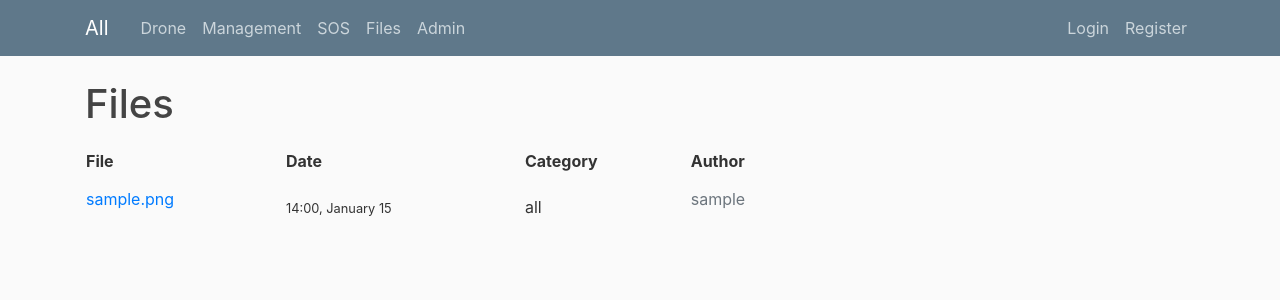
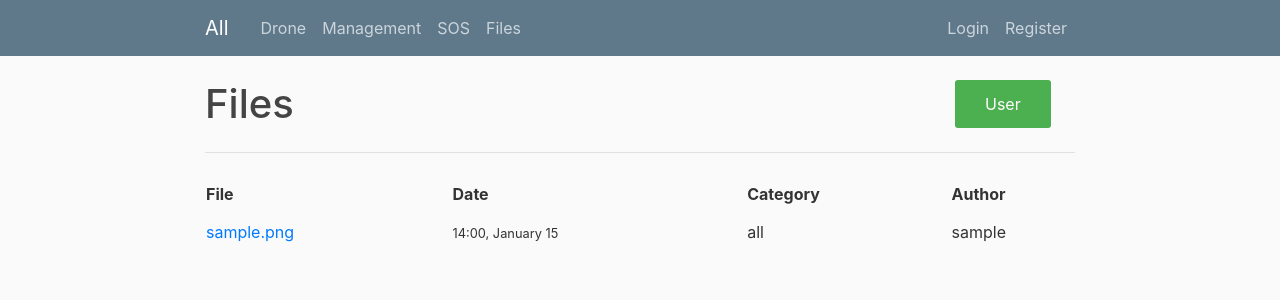
Before and after one commit to gukanozadze/viva-django, a Django app: page /files/ in a window 1280 px wide. Shown: the top 300 px of the page. Run offline with Django 3.2, Linux system fonts and the light colour scheme; tables that the repository leaves empty hold one stand-in row (values such as "Sample post"); parts of the project's set-up code (start-up, migrations or seed data) failed here and were passed over; some libraries are stand-ins or nearby versions.

Commit message:
Added file search by user

```diff
--- a/blog/forms.py
+++ b/blog/forms.py
@@ -6,8 +6,4 @@ class PostCreateForm(forms.ModelForm, forms.Form):
 
     class Meta:
         model = Post
-<<<<<<< HEAD
-        fields = ('title', 'content', 'category')
-=======
         fields = ('content', 'category', 'files')
->>>>>>> 95bae65afa5a38e31e6279dad1c2eb12f3aa0429
--- a/blog/models.py
+++ b/blog/models.py
@@ -4,6 +4,7 @@ from django.contrib.auth.models import User
 from django.urls import reverse
 from django import forms
 from django.conf import settings
+import os
 
 class Post(models.Model):
     CATEGORY_CHOICES = (('all', 'all'),
@@ -14,11 +15,13 @@ class Post(models.Model):
 
     content = models.TextField()
     category = models.CharField(max_length=30, choices=CATEGORY_CHOICES)
-    files = models.FileField(upload_to='documents', null=True, blank=True)
+    files = models.FileField(upload_to='documents/%Y/%m/%d/', null=True, blank=True)
 
     author =  models.ForeignKey(settings.AUTH_USER_MODEL, on_delete=models.CASCADE)
     date_posted = models.DateTimeField(default=timezone.now)
 
+    def filename(self):
+        return os.path.basename(self.files.name)
 
     def __str__(self):
         return self.content[:10]
--- a/blog/templates/blog/files.html
+++ b/blog/templates/blog/files.html
@@ -1,22 +1,63 @@
 
 {% extends "base.html" %}
+{% load static %}
+{% block content %}
 
-{% block content %}
+
+    <script>
+            function myFunction() {
+            document.getElementById("myDropdown").classList.toggle("show");
+        }
+
+        function filterFunction() {
+            var input, filter, ul, li, a, i;
+            input = document.getElementById("myInput");
+            filter = input.value.toUpperCase();
+            div = document.getElementById("myDropdown");
+            a = div.getElementsByTagName("a");
+            for (i = 0; i < a.length; i++) {
+            txtValue = a[i].textContent || a[i].innerText;
+            if (txtValue.toUpperCase().indexOf(filter) > -1) {
+                a[i].style.display = "";
+            } else {
+                a[i].style.display = "none";
+            }
+            }
+        }
+    </script>
+
     <style>
-        table {
-        width: 100%;
-        }
 
         th {
         height: 50px;
         }
 
-        #right_nav_bar{
-            display: none
-        }
     </style>
-<h1>Files</h1>
-<table>
+
+
+
+<div class="row">
+    <div class="col-10">
+        <h1>Files</h1>
+    </div>
+    <div class="col-2">
+        <div class="dropdown">
+            <button onclick="myFunction()" class="dropbtn">User</button>
+
+            <div id="myDropdown" class="dropdown-content">
+                <input type="text" placeholder="Search.." id="myInput" onkeyup="filterFunction()">
+                <a href="{% url 'blog-files' %}">All</a>
+                {% for user in users %}
+
+                <a href="{% url 'user-files' user.id %}">{{ user.username }}</a>
+                {% endfor %}
+            </div>
+        </div>
+    </div>
+</div>
+<hr>
+
+<table class="container">
     <tr>
       <th>File</th>
       <th>Date</th>
@@ -27,12 +68,13 @@
     {% for post in posts %}
         {% if post.files %}
         <tr>
-            <td><a href="{{ post.files.url }}">{{post.files}}</a></p></td>
-            <td><small>{{ post.date_posted|date:"G:i, F d" }}</small></td>
-            <td><span>{{ post.category }}</span></td>
-            <td><span class="text-muted">{{post.author}}</p></span></td>
+            <td><a href="{{ post.files.url }}">{{post.filename }}</a></p></td>
+            <td class="align-text-top"><small>{{ post.date_posted|date:"G:i, F d" }}</small></td>
+            <td class="align-text-top"><span>{{ post.category }}</span></td>
+            <td class="align-text-top"><span>{{post.author}}</p></span></td>
         </tr>
         {% endif %}
     {% endfor %}
 </table>
 {% endblock %}
+<script src="{% static 'main.js' %}"></script>
--- a/blog/templates/blog/post_form.html
+++ b/blog/templates/blog/post_form.html
@@ -9,7 +9,6 @@
                 <form method="POST" enctype="multipart/form-data">
                     {% csrf_token %}
                     {{ form|crispy }}
-                    <input type="file" name="files[]" multiple>
                     <input type="submit" name="submit" value="post" class="btn btn-outline-info">
                 </form>
             </fieldset>
--- a/blog/urls.py
+++ b/blog/urls.py
@@ -8,6 +8,7 @@ from .views import (
     PostDeleteView,
     UserPostListView,
     FilesListView,
+    UserFilesListView,
     CreatePost
 )
 from . import views
@@ -19,6 +20,8 @@ urlpatterns = [
     path("post/new/", CreatePost, name="post-create"),
     path("post/<int:pk>/update/", PostUpdateView.as_view(), name="post-update"),
     path("post/<int:pk>/delete/", PostDeleteView.as_view(), name="post-delete"),
-    path("files/", FilesListView.as_view(), name="blog-files"),
+    path("files/", FilesListView, name="blog-files"),
+    path("files/<int:username>", UserFilesListView, name="user-files"),
+
     path("post/<str:category>/", PostListView.as_view(), name="blog-category"),
 ]
--- a/blog/views.py
+++ b/blog/views.py
@@ -54,14 +54,24 @@ class AllPostListView(ListView):
     paginate_by = 10
 
 
-# Files All Posts
-class FilesListView(ListView):
-    model = Post
-    template_name = 'blog/files.html'  # <app>/<model>_<viewtype>.html
-    context_object_name = 'posts'
-    ordering = ['-date_posted']
 
 
+# Files All Posts
+def FilesListView(request):
+    posts = Post.objects.all()
+    users = User.objects.all()
+    context = {'users': users, 'posts': posts}
+
+    return render(request, 'blog/files.html', context)
+
+
+# User Files Posts
+def UserFilesListView(request, username):
+    posts = Post.objects.filter(author=username)
+    users = User.objects.all()
+    context = {'users': users, 'posts': posts}
+
+    return render(request, 'blog/files.html', context)
 
 #  Posts of users
 class UserPostListView(ListView):
--- a/django_project/static/main.css
+++ b/django_project/static/main.css
@@ -82,3 +82,69 @@ a.article-title:hover {
 .account-heading {
   font-size: 2.5rem;
 }
+
+.container{
+  width: 900px;
+}
+
+
+
+
+/* Dropdown Button */
+.dropbtn {
+  background-color:#4CAF50;
+  color: white;
+  border-radius: 3px;
+  padding: 12px 30px;
+  font-size: 16px;
+  border: none;
+  cursor: pointer;
+}
+
+/* Dropdown button on hover & focus */
+.dropbtn:hover, .dropbtn:focus {
+  background-color: #3e8e41;
+}
+
+/* The search field */
+#myInput {
+  background-position: 14px 12px;
+  background-repeat: no-repeat;
+  font-size: 16px;
+  padding: 14px 20px 12px 45px;
+  border: none;
+  border-bottom: 1px solid #ddd;
+}
+
+/* The search field when it gets focus/clicked on */
+#myInput:focus {outline: 3px solid #ddd;}
+
+/* The container <div> - needed to position the dropdown content */
+.dropdown {
+  position: relative;
+  display: inline-block;
+}
+
+/* Dropdown Content (Hidden by Default) */
+.dropdown-content {
+  display: none;
+  position: absolute;
+  background-color: #f6f6f6;
+  min-width: 230px;
+  border: 1px solid #ddd;
+  z-index: 1;
+}
+
+/* Links inside the dropdown */
+.dropdown-content a {
+  color: black;
+  padding: 12px 16px;
+  text-decoration: none;
+  display: block;
+}
+
+/* Change color of dropdown links on hover */
+.dropdown-content a:hover {background-color: #f1f1f1}
+
+/* Show the dropdown menu (use JS to add this class to the .dropdown-content container when the user clicks on the dropdown button) */
+.show {display:block;}
--- a/django_project/static/main.js
+++ b/django_project/static/main.js
@@ -0,0 +1,2 @@
+/* When the user clicks on the button,
+toggle between hiding and showing the dropdown content */
--- a/django_project/templates/base.html
+++ b/django_project/templates/base.html
@@ -36,13 +36,13 @@
               <a class="nav-item nav-link" href="{% url 'blog-category' 'management' %}">Management</a>
               <a class="nav-item nav-link" href="{% url 'blog-category' 'sos' %}">SOS</a>
               <a class="nav-item nav-link" href="{% url 'blog-files' %}">Files</a>
-              <a class="nav-item nav-link" href="http://localhost:8000/admin/">Admin</a>
             </div>
             <!-- Navbar Right Side -->
             <div class="navbar-nav">
               {% if user.is_authenticated %}
                 <a class="nav-item nav-link" href="{% url 'post-create' %}">New Post</a>
                 <a class="nav-item nav-link" href="{% url 'profile' %}">Profile</a>
+                <a class="nav-item nav-link" href="http://localhost:8000/admin/">Admin</a>
                 <a class="nav-item nav-link" href="{% url 'logout' %}">Logout</a>
               {% else %}
                 <a class="nav-item nav-link" href="{% url 'login' %}">Login</a>
@@ -54,8 +54,7 @@
       </nav>
     </header>
     <main role="main" class="container">
-      <div class="row">
-        <div class="col-md-8">
+        <div class="content">
           {% if messages %}
             {% for message in messages %}
               <div class="alert alert-{{ message.tags }}">
@@ -65,19 +64,7 @@
           {% endif %}
           {% block content %}{% endblock %}
         </div>
-        <div id="right_nav_bar" class="col-md-4">
-          <div class="content-section">
-            <h3>Sidebar</h3>
-            <p class='text-muted'>Info
-              <ul class="list-group">
-                <li class="list-group-item list-group-item-light"><a class="nav-item nav-link text-muted p-0" href="{% url 'blog-home' %}">Latest Posts</a></li>
-                <li class="list-group-item list-group-item-light"><a class="nav-item nav-link text-muted p-0" href="{% url 'blog-files' %}">Files</a></li>
-                <li class="list-group-item list-group-item-light">Calendars</li>
-              </ul>
-            </p>
-          </div>
-        </div>
-      </div>
+
     </main>
 
     <!-- Optional JavaScript -->
```
Also changed, not shown: blog/templates/blog/home.html (+6 -4 lines), blog/migrations/0005_auto_20190131_1513.py (added).
